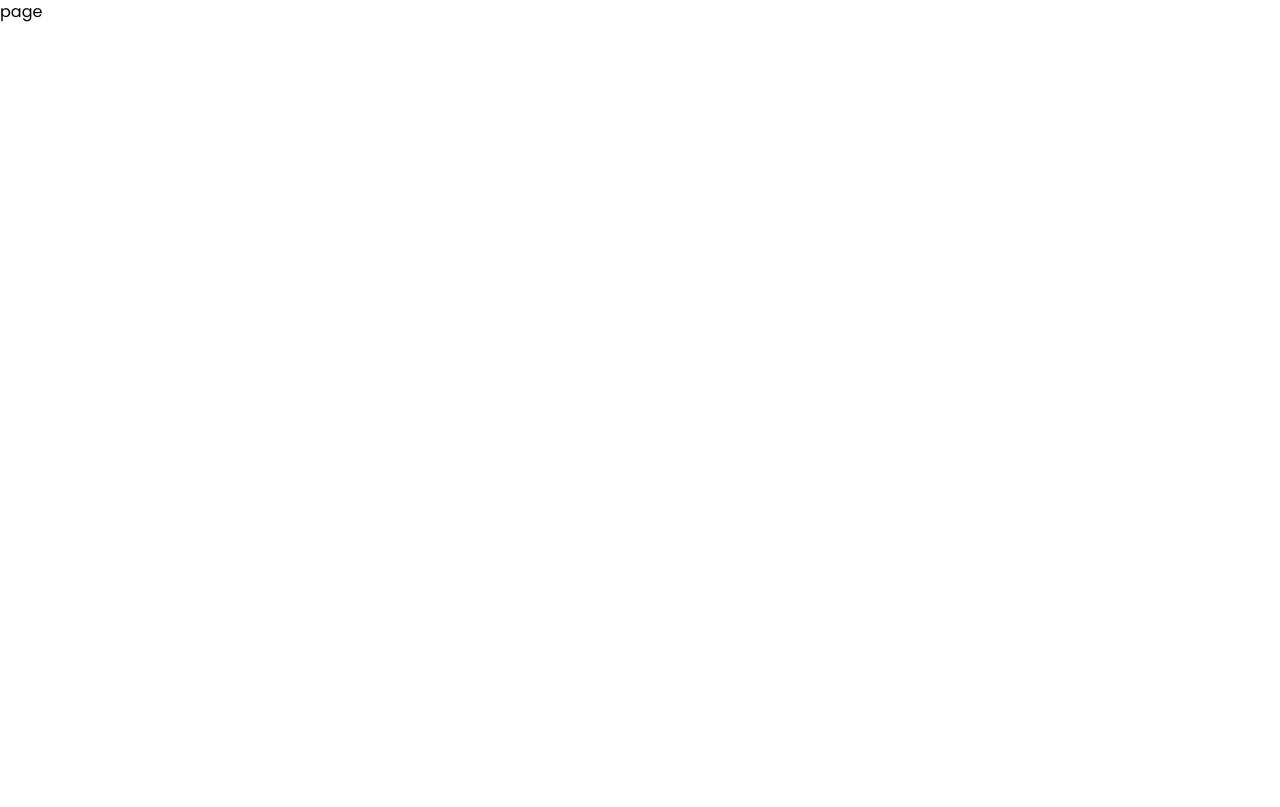
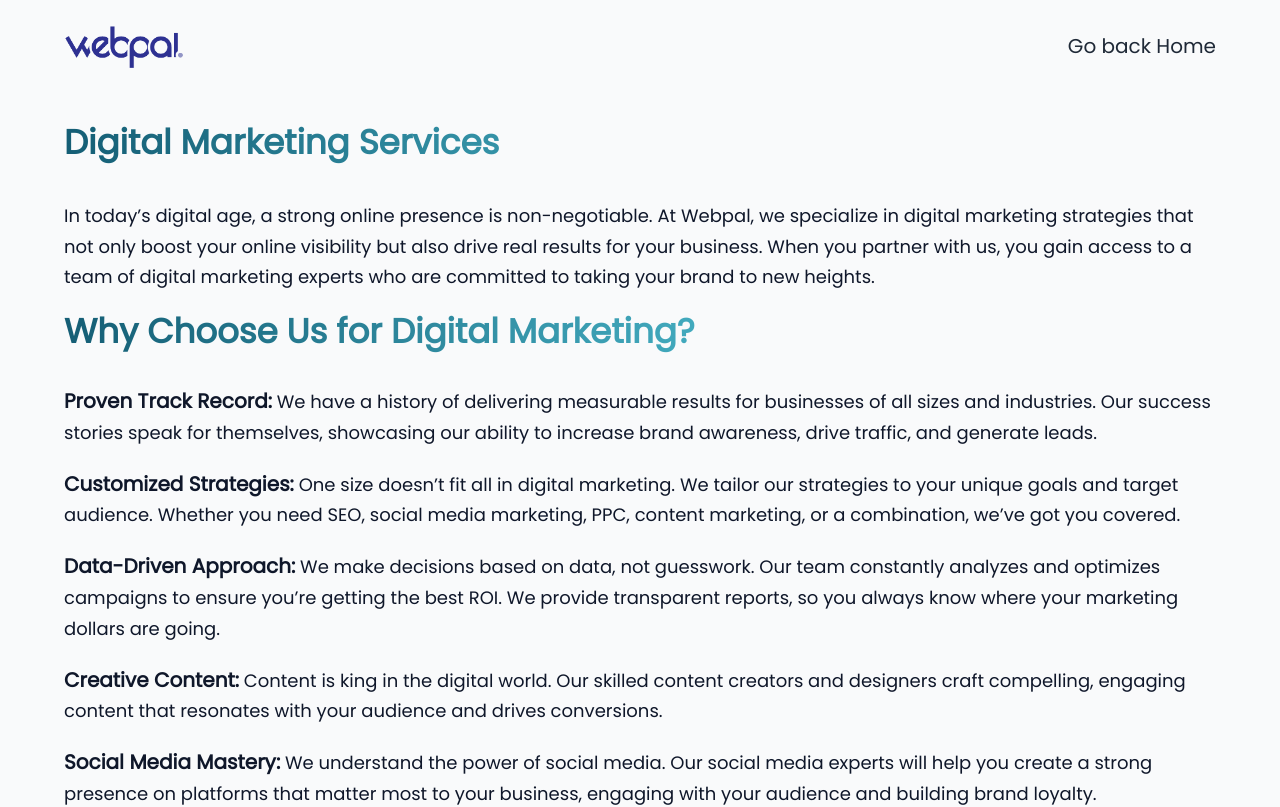
Before and after one commit to K-Aayush/webpal, a Next.js app: page /DigitalMarketing in a window 1280 px wide. Shown: the top 807 px of the page. Built offline with nearby package versions, Linux system fonts and the light colour scheme.

Commit message:
digital marketing page

```diff
--- a/src/app/DigitalMarketing/page.tsx
+++ b/src/app/DigitalMarketing/page.tsx
@@ -1,9 +1,104 @@
+"use client"
+
+/* eslint-disable @next/next/no-img-element */
 import React from 'react'
+import styles, { layout } from '../style'
+import Navbars from '@/components/Navbars'
+import { motion } from "framer-motion"
+import { containerVariants, delayVariantsy } from "../../utils/motion"
 
-const page = () => {
+
+const DigitalMarketing = () => {
   return (
-    <div>page</div>
+    <main className="bg-gray-50 w-full overflow-hidden mt-10">
+      <div className={`bg-gray-50 ${styles.flexStart} ${styles.paddingX}`}>
+        <div className={`${styles.boxWidth}`}>
+          <Navbars />
+          <motion.section
+            variants={containerVariants}
+            initial="hidden"
+            whileInView="show"
+            viewport={{ once: false, amount: 0.2 }}
+            className={`flex flex-col ${styles.paddingY}`}>
+            <div className={`${layout.sectionInfo}`}>
+              <motion.div
+                variants={delayVariantsy(0.2)}
+                initial="hidden"
+                whileInView="show"
+              >
+                <h2
+                  className={`${styles.heading2} text-transparent bg-clip-text bg-gradient-to-r from-cyan-800 to-cyan-300`}>
+                  Digital Marketing Services
+                </h2>
+                <p className={`${styles.paragraph} mt-5`}>
+                  In today’s digital age, a strong online presence is non-negotiable. At Webpal, we specialize in digital marketing strategies that not only boost your online visibility but also drive real results for your business. When you partner with us, you gain access to a team of digital marketing experts who are committed to taking your brand to new heights.
+                </p>
+              </motion.div>
+              <motion.div
+                variants={delayVariantsy(0.4)}
+                initial="hidden"
+                whileInView="show"
+              >
+                <h2 className={`${styles.heading2} mb-4 text-transparent bg-clip-text bg-gradient-to-r from-cyan-800 to-cyan-300`}>
+                  Why Choose Us for Digital Marketing?
+                </h2>
+                <ul className='flex flex-col gap-5'>
+                  <li className={`${styles.paragraph}`}>
+                    <span className="text-[20px] font-semibold">Proven Track Record:</span>  We have a history of delivering measurable results for businesses of all sizes and industries. Our success stories speak for themselves, showcasing our ability to increase brand awareness, drive traffic, and generate leads.
+                  </li>
+                  <li className={`${styles.paragraph}`}>
+                    <span className="text-[20px] font-semibold">Customized Strategies:</span> One size doesn’t fit all in digital marketing. We tailor our strategies to your unique goals and target audience. Whether you need SEO, social media marketing, PPC, content marketing, or a combination, we’ve got you covered.
+                  </li>
+                  <li className={`${styles.paragraph}`}>
+                    <span className="text-[20px] font-semibold">Data-Driven Approach:</span> We make decisions based on data, not guesswork. Our team constantly analyzes and optimizes campaigns to ensure you’re getting the best ROI. We provide transparent reports, so you always know where your marketing dollars are going.
+                  </li>
+                  <li className={`${styles.paragraph}`}>
+                    <span className="text-[20px] font-semibold">Creative Content:</span> Content is king in the digital world. Our skilled content creators and designers craft compelling, engaging content that resonates with your audience and drives conversions.
+                  </li>
+                  <li className={`${styles.paragraph}`}>
+                    <span className="text-[20px] font-semibold">Social Media Mastery:</span> We understand the power of social media. Our social media experts will help you create a strong presence on platforms that matter most to your business, engaging with your audience and building brand loyalty.
+                  </li>
+                  <li className={`${styles.paragraph}`}>
+                    <span className="text-[20px] font-semibold">SEO Expertise:</span> Want to rank higher on search engines? Our SEO specialists employ cutting-edge techniques to improve your website’s visibility, ensuring that your target audience finds you when they search for relevant keywords.
+                  </li>
+                  <li className={`${styles.paragraph}`}>
+                    <span className="text-[20px] font-semibold">Affordable Packages:</span> We offer flexible and affordable digital marketing packages, making our services accessible to businesses of all sizes. You get top-notch expertise without breaking the bank.
+                  </li>
+                  <li className={`${styles.paragraph}`}>
+                    <span className="text-[20px] font-semibold">Continuous Learning:</span> The digital landscape is constantly evolving. Our team is dedicated to staying up-to-date with the latest trends and technologies, ensuring that your digital marketing strategies remain effective in a rapidly changing environment.
+                  </li>
+                </ul>
+              </motion.div>
+              <motion.div
+                variants={delayVariantsy(0.6)}
+                initial="hidden"
+                whileInView="show"
+              >
+                <h2 className={`${styles.heading2} mb-4 text-transparent bg-clip-text bg-gradient-to-r from-cyan-800 to-cyan-300`}>
+                Achieve Digital Success with Webpal
+                </h2>
+                <p className={`${styles.paragraph}`}>
+                At [Your Company Name], we don’t just execute digital marketing campaigns; we drive growth and deliver results. Your success is our priority, and we are committed to helping you achieve your digital marketing goals.
+                </p>
+              </motion.div>
+              <motion.div
+                variants={delayVariantsy(0.6)}
+                initial="hidden"
+                whileInView="show"
+                className="mt-4"
+              >
+                <img
+                  src="/assets/digital.jpg"
+                  alt="AppDevelopment"
+                  className="w-[100%] h-[100%] object-cover rounded-lg"
+                />
+              </motion.div>
+            </div>
+          </motion.section>
+        </div>
+      </div>
+    </main>
   )
 }
 
-export default page
+export default DigitalMarketing
```
Also changed, not shown: public/assets/digital.jpg (added).
